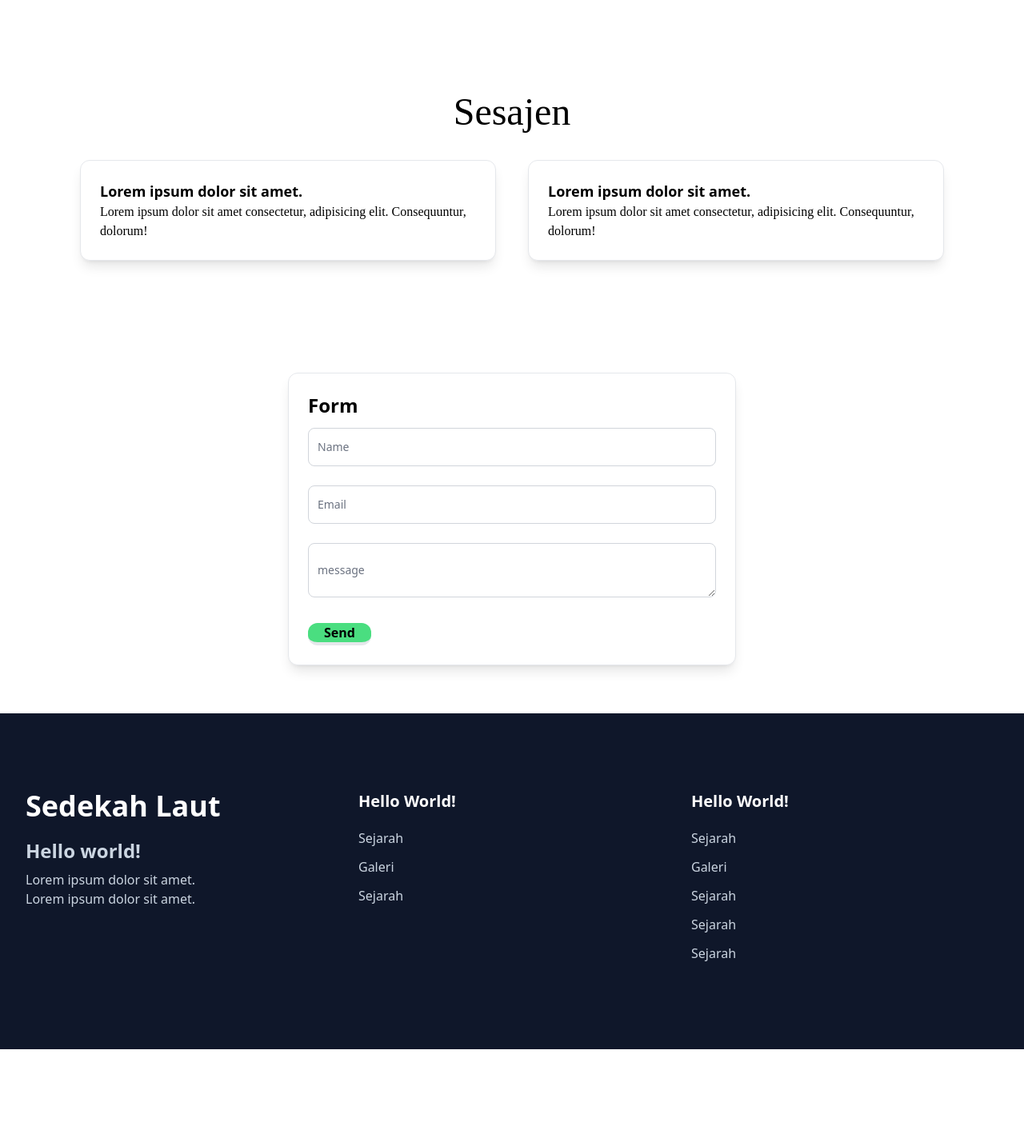
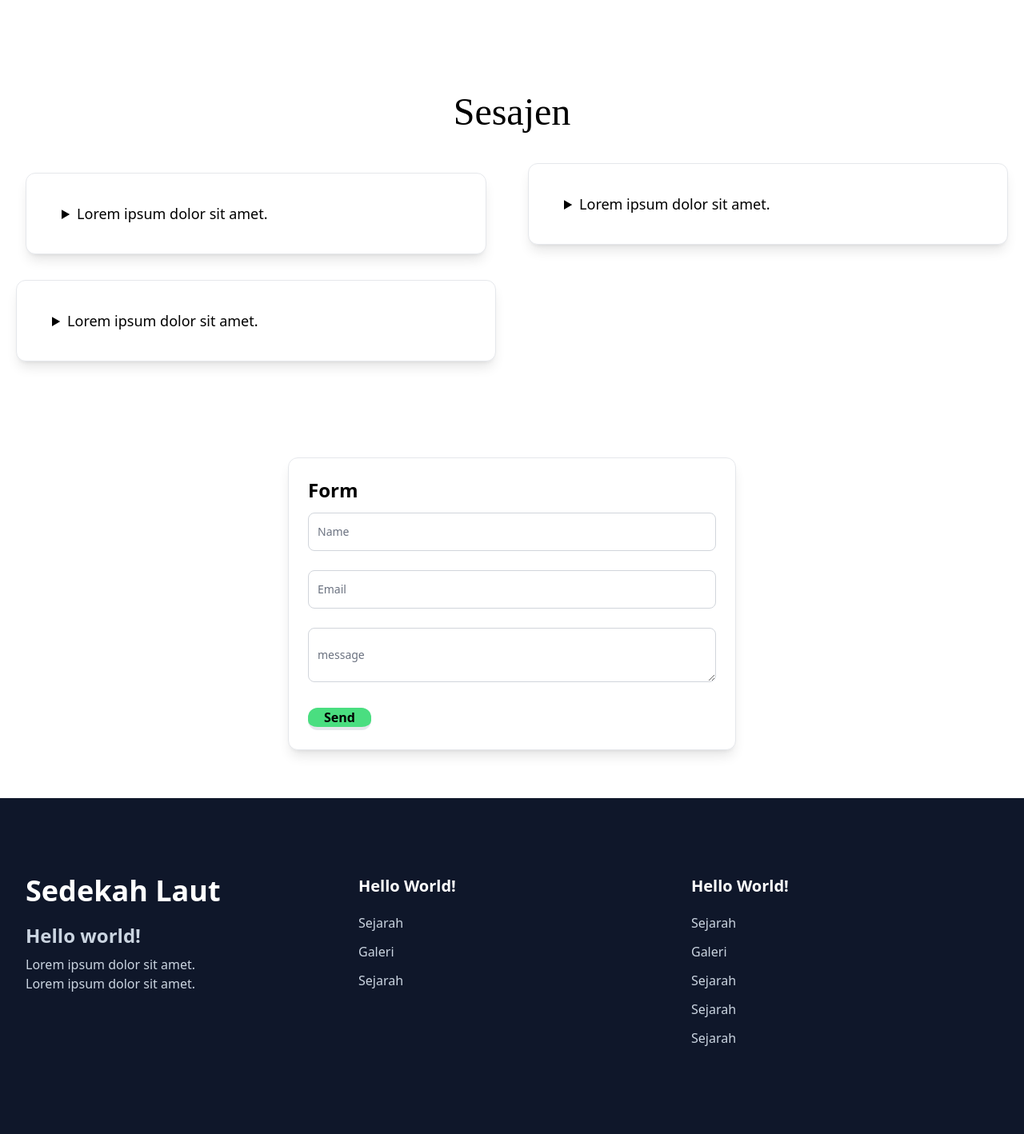
Before and after one commit to dfanfafailed/webDesign, a PHP site: page / in a window 1280 px wide. Shown: the part 4464-5882 px from the top of the page at 80% size. Before the commit the page ends 5776 px from the top, so only its background shows below. Run offline with PHP 8.4, Linux system fonts and the light colour scheme.

Commit message:
Menambahkan collapse di section sesajen

```diff
--- a/public/css/style.css
+++ b/public/css/style.css
@@ -714,10 +714,6 @@ video {
   margin-right: auto;
 }
 
-.mb-0 {
-  margin-bottom: 0px;
-}
-
 .mb-10 {
   margin-bottom: 2.5rem;
 }
@@ -770,6 +766,10 @@ video {
   margin-top: 1.25rem;
 }
 
+.mt-0 {
+  margin-top: 0px;
+}
+
 .block {
   display: block;
 }
@@ -864,6 +864,10 @@ video {
 
 .flex-1 {
   flex: 1 1 0%;
+}
+
+.flex-grow {
+  flex-grow: 1;
 }
 
 .origin-\[0\] {
@@ -1020,6 +1024,10 @@ video {
   background-color: rgb(74 222 128 / var(--tw-bg-opacity));
 }
 
+.bg-inherit {
+  background-color: inherit;
+}
+
 .bg-sky-500 {
   --tw-bg-opacity: 1;
   background-color: rgb(14 165 233 / var(--tw-bg-opacity));
@@ -1092,6 +1100,10 @@ video {
   padding: 0.5rem;
 }
 
+.p-3 {
+  padding: 0.75rem;
+}
+
 .p-4 {
   padding: 1rem;
 }
@@ -1102,6 +1114,10 @@ video {
 
 .p-6 {
   padding: 1.5rem;
+}
+
+.p-0 {
+  padding: 0px;
 }
 
 .px-2 {
@@ -1318,6 +1334,11 @@ video {
   color: rgb(107 114 128 / var(--tw-text-opacity));
 }
 
+.text-gray-600 {
+  --tw-text-opacity: 1;
+  color: rgb(75 85 99 / var(--tw-text-opacity));
+}
+
 .text-gray-700 {
   --tw-text-opacity: 1;
   color: rgb(55 65 81 / var(--tw-text-opacity));
@@ -1356,11 +1377,6 @@ video {
 .text-white {
   --tw-text-opacity: 1;
   color: rgb(255 255 255 / var(--tw-text-opacity));
-}
-
-.text-gray-600 {
-  --tw-text-opacity: 1;
-  color: rgb(75 85 99 / var(--tw-text-opacity));
 }
 
 .opacity-0 {
--- a/public/index.html
+++ b/public/index.html
@@ -348,23 +348,51 @@
     </section>
 
 
-    <section class="relative w-full py-10">
-        <div class="w-full ">
-            <div class="max-w-xl mx-auto text-center mb-0">
+    <section class="relative w-full py-10 mx-auto">
+
+        <div class="w-full px-4 ">
+            <div class="max-w-xl mx-auto text-center mb-10">
                 <h2 class="font-slab text-dark text-3xl mb-4 sm:text-4xl lg:text-5xl">Sesajen</h2>
             </div>
         </div>
-        <div class="relative p-5 lg:px-20 flex flex-col md:flex-row items-center justify-center">
-            <div class="w-full sm:w-1/2 border shadow-lg rounded-xl bg-white p-6 mb-5 mx-5">
-                <h2 class="font-bold text-lg">Lorem ipsum dolor sit amet.</h2>
-                <p class="font-slab">Lorem ipsum dolor sit amet consectetur, adipisicing elit. Consequuntur, dolorum!</p>
+
+        <div class="flex flex-row flex-wrap flex-grow mt-0 ">
+            <div class="w-full md:w-1/2 p-3 ">
+                <div class="border shadow-lg rounded-xl bg-white p-6 mb-5 mx-5 ">
+                    <details class="duration-300">
+                        <summary class="bg-inherit px-5 py-3 text-lg cursor-pointer">Lorem ipsum dolor sit amet.</summary>
+                        <div class="px-5 py-3 font-slab">
+                            <p>Lorem ipsum dolor sit amet consectetur adipisicing elit. Voluptatem, assumenda? Unde minus alias quaerat error quia beatae corrupti sunt vero..</p>
+                        </div>
+                    </details>
+                </div>
             </div>
-            <div class="w-full sm:w-1/2 border shadow-lg rounded-xl bg-white p-6 mb-5 mx-5">
-                <h2 class="font-bold text-lg">Lorem ipsum dolor sit amet.</h2>
-                <p class="font-slab">Lorem ipsum dolor sit amet consectetur, adipisicing elit. Consequuntur, dolorum!</p>
+
+            <div class="w-full md:w-1/2 p-0">
+                <div class="border shadow-lg rounded-xl bg-white p-6 mb-5 mx-5">
+                    <details class="duration-300">
+                        <summary class="bg-inherit px-5 py-3 text-lg cursor-pointer">Lorem ipsum dolor sit amet.</summary>
+                        <div class="px-5 py-3 font-slab">
+                            <p>Lorem ipsum dolor sit amet consectetur adipisicing elit. Voluptatem, assumenda? Unde minus alias quaerat error quia beatae corrupti sunt vero..</p>
+                        </div>
+                    </details>
+                </div>
+            </div>
+
+            <div class="w-full md:w-1/2 p-0">
+                <div class="border shadow-lg rounded-xl bg-white p-6 mb-5 mx-5">
+                    <details class="duration-300">
+                        <summary class="bg-inherit px-5 py-3 text-lg cursor-pointer">Lorem ipsum dolor sit amet.</summary>
+                        <div class="px-5 py-3 font-slab">
+                            <p>Lorem ipsum dolor sit amet consectetur adipisicing elit. Voluptatem, assumenda? Unde minus alias quaerat error quia beatae corrupti sunt vero..</p>
+                        </div>
+                    </details>
+                </div>
             </div>
         </div>
+
     </section>
+
 
 
     <section class="relative w-full py-10">
```
